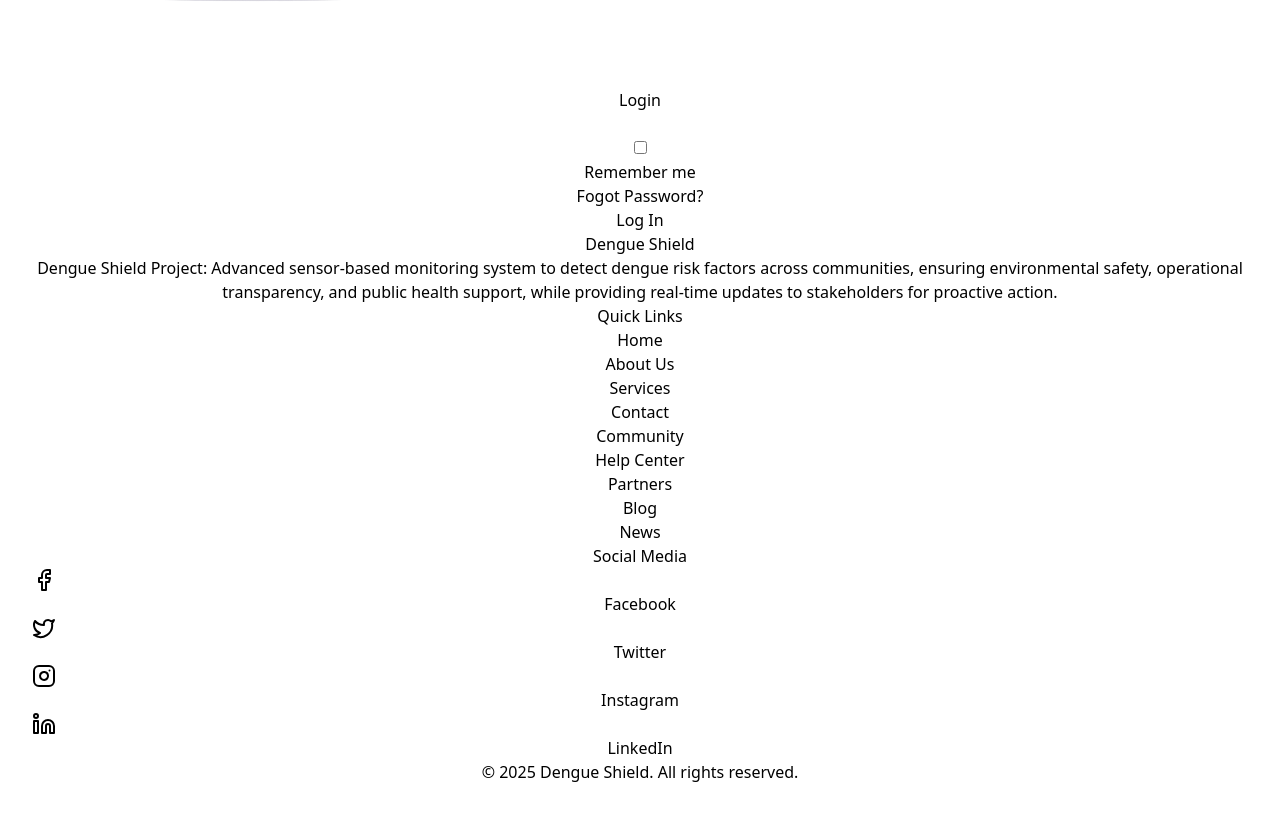
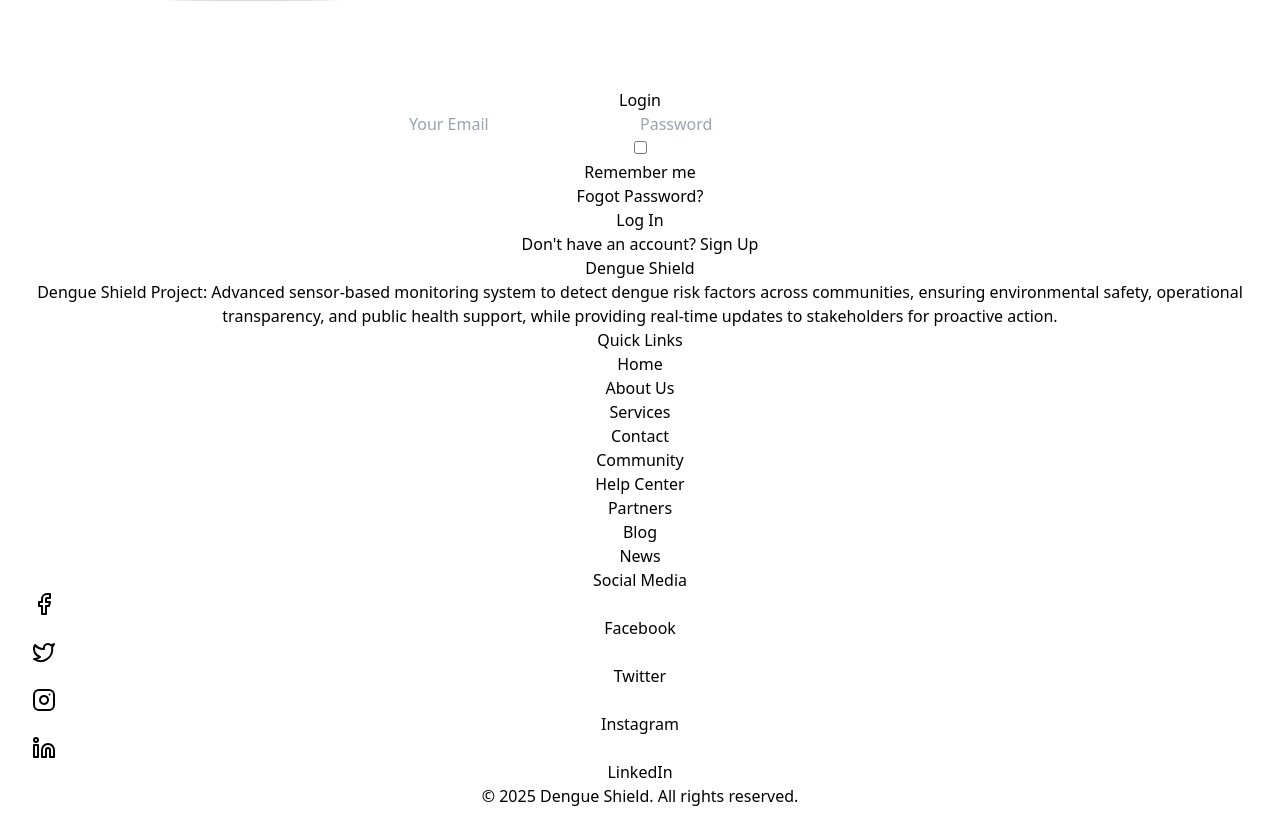
Before and after one commit to thanujaDev26/Dengue-shield--webapp, a React (Vite) app: page /login in a window 1280 px wide. Shown: the part 2494-3334 px from the top of the page. Before the commit the page ends 3310 px from the top, so only its background shows below. Built offline with nearby package versions, Linux system fonts and the light colour scheme.

Commit message:
Update Login.jsx

```diff
--- a/src/Components/Login/Login.jsx
+++ b/src/Components/Login/Login.jsx
@@ -15,9 +15,10 @@ const Login = () => {
           <div className='p-5 '>
             <h1 class="text-4xl font-bold text-gray-800 leading-tight pt-5">Login</h1>
           </div>
+          <form className='w-full'>
             <div className='w-full grid place-items-center'>
-            <input type="text" className='w-10/12 h-10 rounded-3xl m-5'></input>
-            <input type="text" className='w-10/12 h-10 rounded-3xl m-5'></input>
+              <input type="gmail" className='w-10/12 h-10 rounded-3xl m-5 p-4 focus:outline-none focus:ring-2 focus:ring-blue-300 transition duration-300' placeholder='Your Email'></input>
+              <input type="text" className='w-10/12 h-10 rounded-3xl m-5 p-4 focus:outline-none focus:ring-2 focus:ring-blue-300 transition duration-300' placeholder='Password'></input>
               <div className='w-10/12 flex'>
                 <div className='flex w-1/2 text-left justify-start'>
                   <input type="checkbox" className='m-1 w-10'></input><p>Remember me</p>
@@ -30,6 +31,10 @@ const Login = () => {
                 Log In
               </button>
             </div>
+            <div className='w-full px-4 flex justify-center items-center'>
+              <p>Don't have an account? <a href="" className='font-bold'>Sign Up</a></p>
+            </div>
+          </form>
         </div>
       </div>
       </section>
```
Lines whose indentation alone changed are shown as unchanged.
